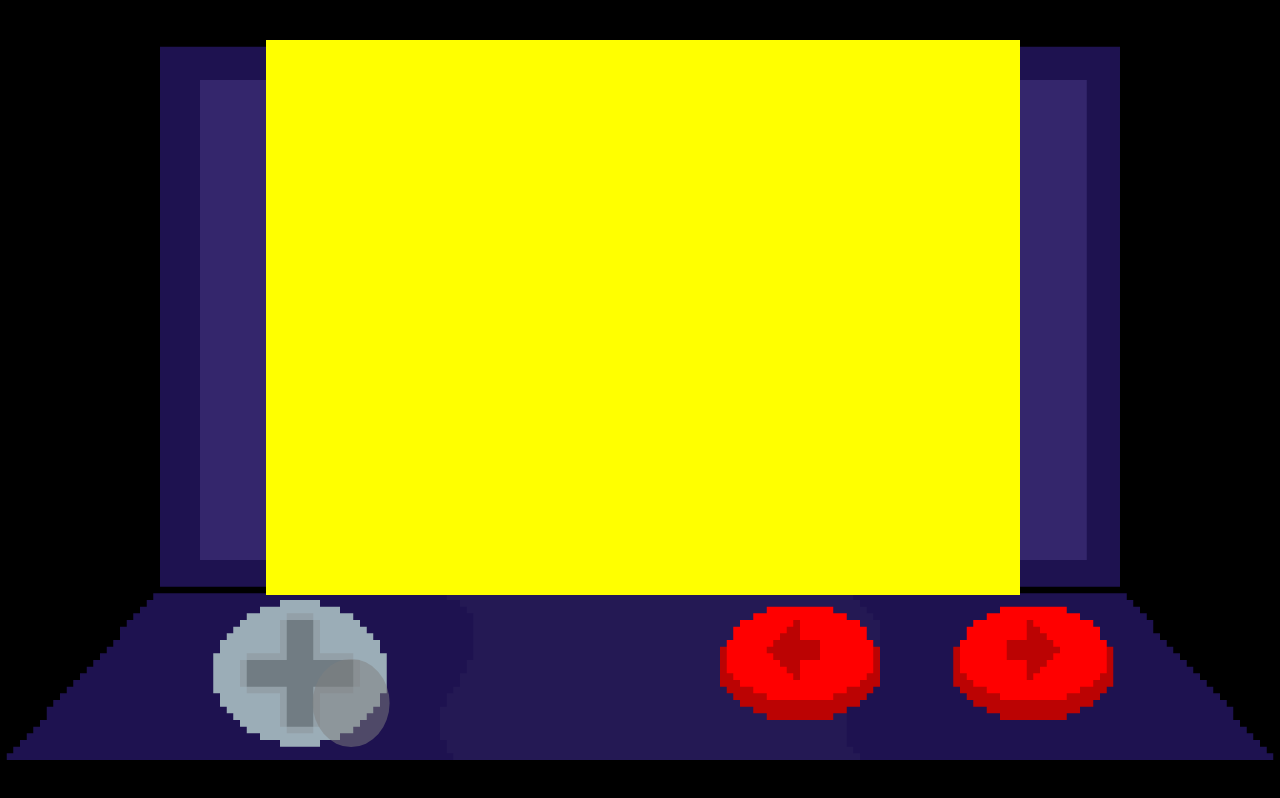
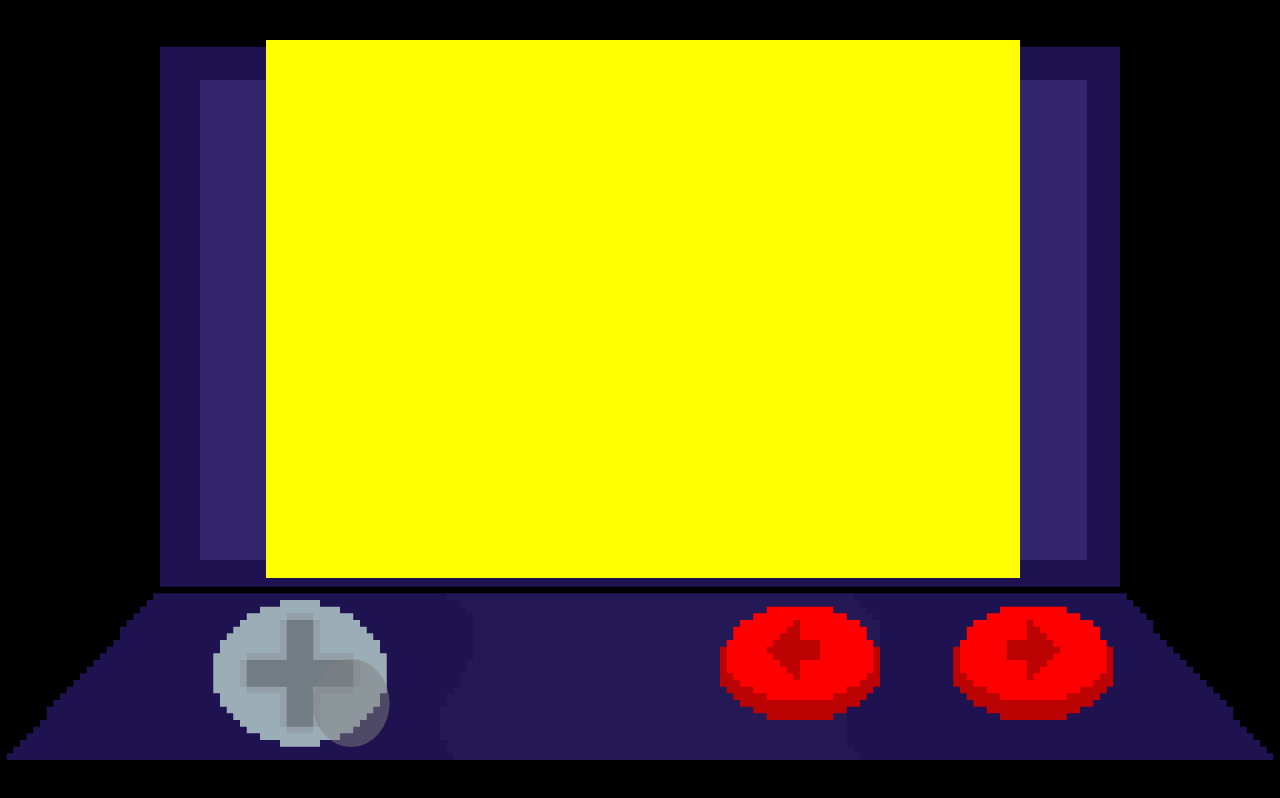
Before and after one commit to Reemolke/React, a React (Create React App) app in the folder pixelrun/pixelrun/: page / in a window 1280 px wide. Built offline with nearby package versions, Linux system fonts and the light colour scheme.

Commit message:
Pantalla y dpad

```diff
--- a/pixelrun/pixelrun/src/App.css
+++ b/pixelrun/pixelrun/src/App.css
@@ -46,7 +46,7 @@ root{
   height: 80vw;
   margin-left: 20.75vw;
   margin-top: 5vh;
-  margin-bottom: 8vh;
+  margin-bottom: 10.2vh;
 }
 
 @media (max-width: 768px) {  /* Para pantallas más pequeñas como móviles */
```
